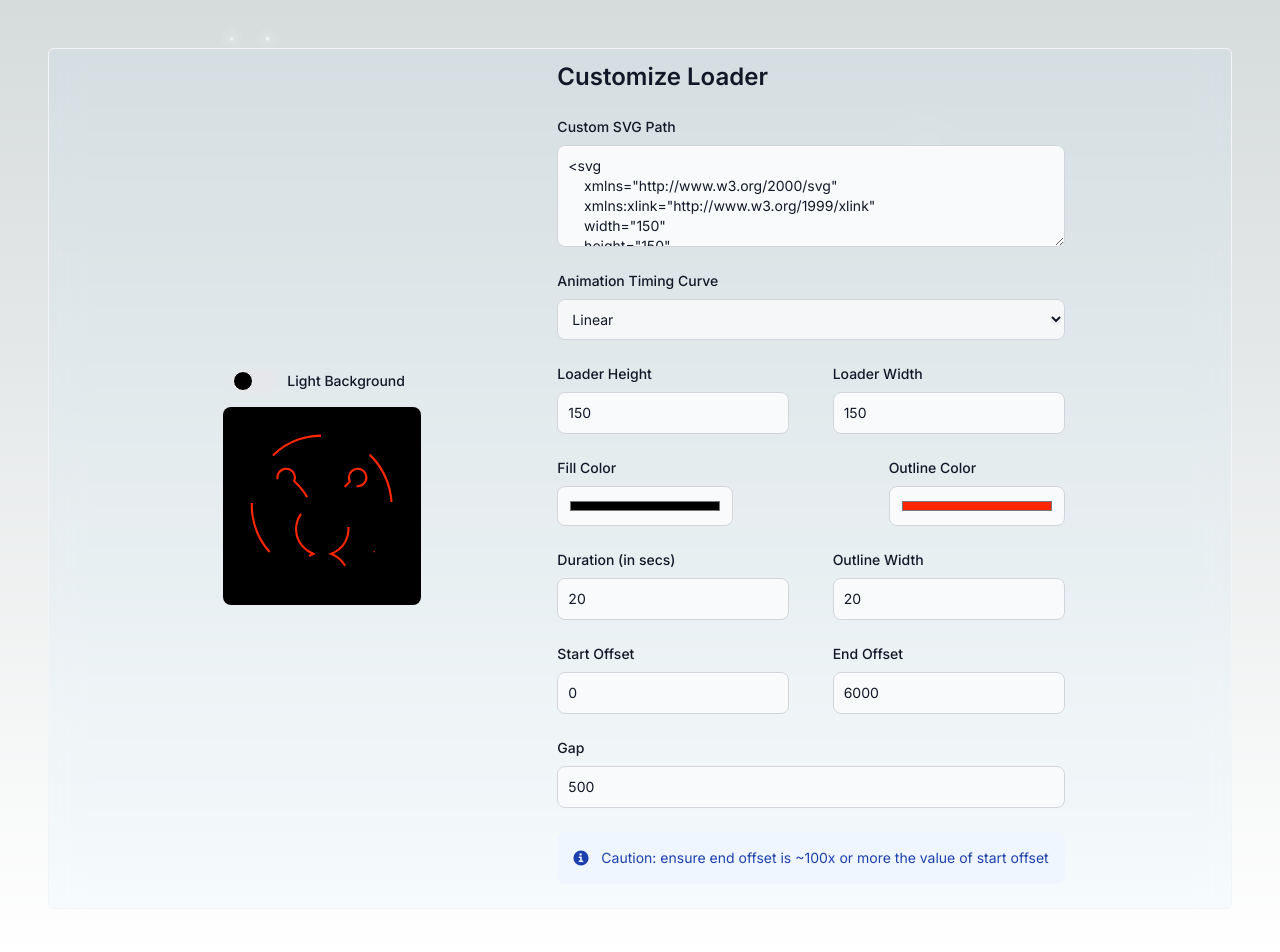
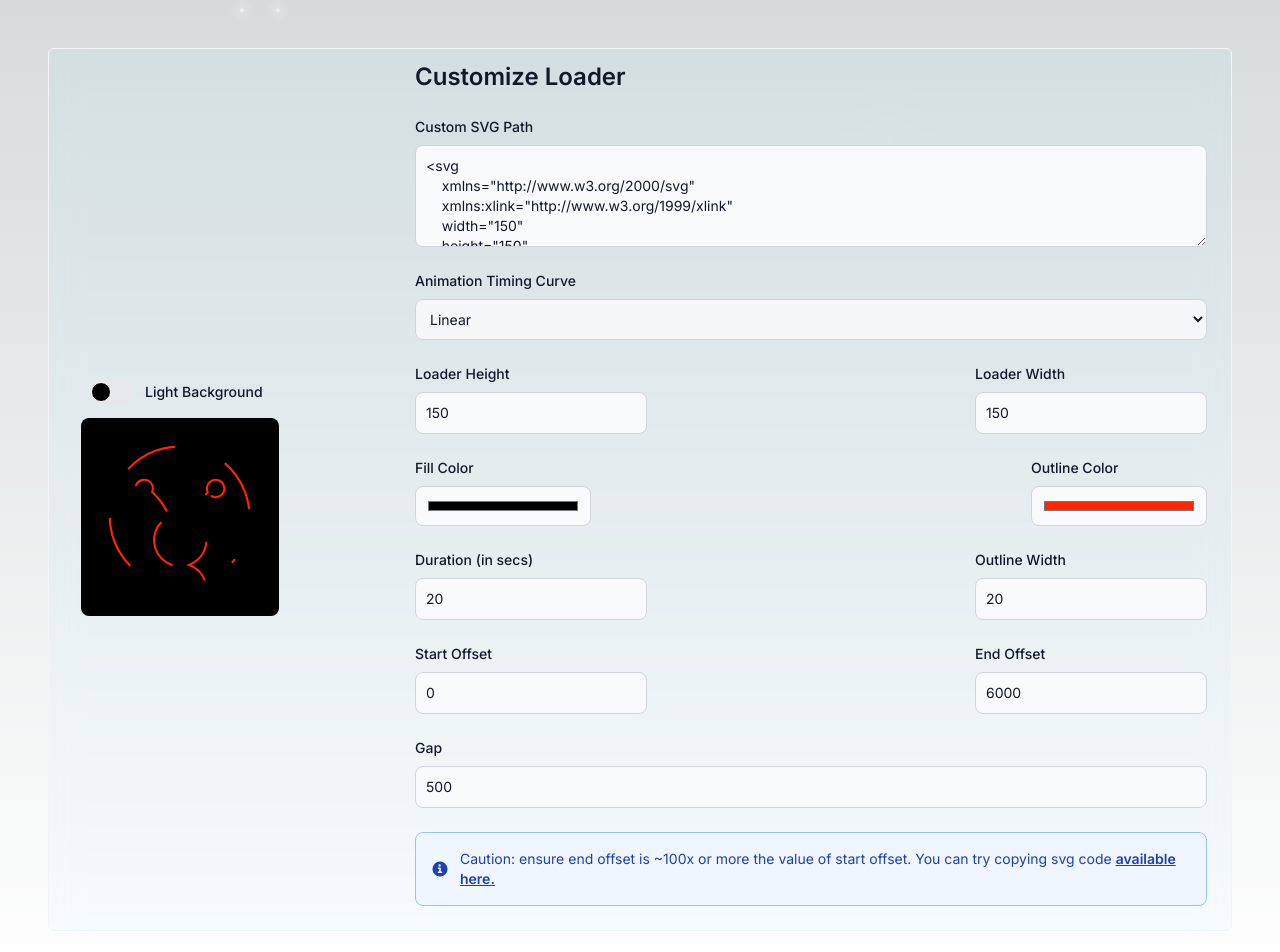
Before and after one commit to Krishnagopal-Sinha/dynamic-loader, a Next.js app: page / in a window 1280 px wide. Shown: the top 952 px of the page. Built offline with nearby package versions, Linux system fonts and the light colour scheme.

Commit message:
added redirect to sample svgs

```diff
--- a/src/ui/config-panel.tsx
+++ b/src/ui/config-panel.tsx
@@ -288,7 +288,7 @@ export default function ConfigPanel({
         {/* ============================= Caution alert ============================= */}
 
         <div
-          className="flex items-center p-4 mb-4 text-sm text-blue-800 rounded-lg bg-blue-50 dark:bg-gray-800 dark:text-blue-400"
+          className="flex items-center p-4 mb-4 text-sm text-blue-800 border border-blue-300 rounded-lg bg-blue-50 dark:bg-gray-800 dark:text-blue-400 dark:border-blue-800"
           role="alert"
         >
           <svg
@@ -303,7 +303,14 @@ export default function ConfigPanel({
           <span className="sr-only">Info</span>
           <div>
             Caution: ensure end offset is ~100x or more the value of start
-            offset
+            offset. You can try copying svg code{" "}
+            <a
+              href="https://www.reshot.com/free-svg-icons/logo/"
+              target="_blank"
+              className="font-semibold underline hover:no-underline"
+            >
+              available here.
+            </a>
           </div>
         </div>
 
```
Also changed, not shown: 2 other files (tests, documents, lock files or other folders).
